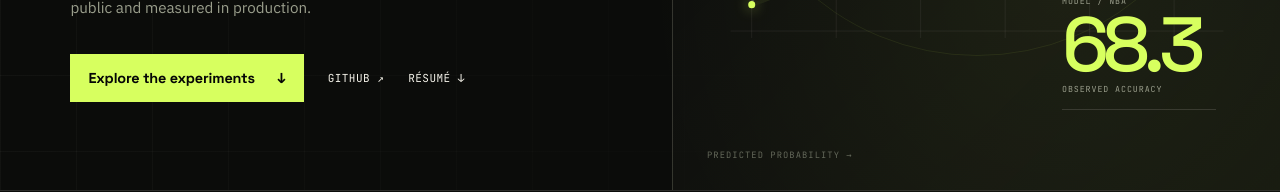
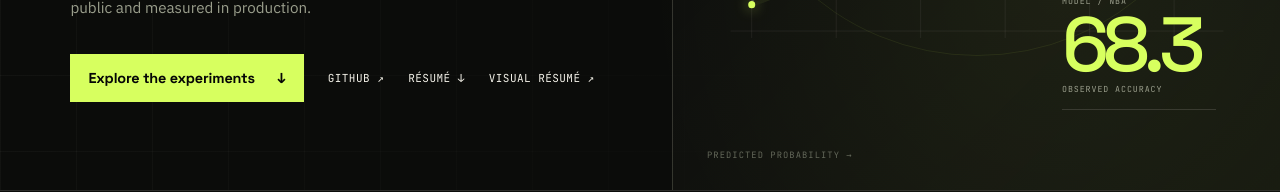
Before and after one commit to ianalloway/ian-web-forge, a React (Vite) app: page / in a window 1280 px wide. Shown: the part 609-801 px from the top of the page. Built offline with nearby package versions, Linux system fonts and the light colour scheme.

Commit message:
docs: add visual resume links beside resume actions (#237)
Co-authored-by: Ian Alloway <200005377+ianalloway@users.noreply.github.com>

```diff
--- a/src/pages/HireMe.tsx
+++ b/src/pages/HireMe.tsx
@@ -163,6 +163,11 @@ const HireMe = () => {
               <Button variant="outline" className="border-green-500/40 text-green-300 hover:bg-green-500/10 font-mono" asChild>
                 <a href="/Ian_Alloway_Resume_CV.pdf" download>
                   <Download className="mr-2" size={16} /> Download Resume
+                </a>
+              </Button>
+              <Button variant="outline" className="border-green-500/40 text-green-300 hover:bg-green-500/10 font-mono" asChild>
+                <a href="https://ian-alloway-visual-resume--ianalloway43.replit.app/" target="_blank" rel="noopener noreferrer">
+                  <ExternalLink className="mr-2" size={16} /> Visual résumé
                 </a>
               </Button>
               <Button variant="outline" className="border-green-500/40 text-green-300 hover:bg-green-500/10 font-mono" asChild>
@@ -371,6 +376,11 @@ const HireMe = () => {
                   </a>
                 </Button>
                 <Button variant="outline" className="border-green-500/40 text-green-300 hover:bg-green-500/10 font-mono" asChild>
+                  <a href="https://ian-alloway-visual-resume--ianalloway43.replit.app/" target="_blank" rel="noopener noreferrer">
+                    <ExternalLink className="mr-2" size={16} /> Visual résumé
+                  </a>
+                </Button>
+                <Button variant="outline" className="border-green-500/40 text-green-300 hover:bg-green-500/10 font-mono" asChild>
                   <a href="https://www.linkedin.com/in/ianit" target="_blank" rel="noopener noreferrer">
                     <Briefcase className="mr-2" size={16} /> LinkedIn
                   </a>
--- a/src/pages/Index.tsx
+++ b/src/pages/Index.tsx
@@ -338,6 +338,14 @@ export default function Index() {
               <a className="rd-text-action rd-mono" href="/Ian_Alloway_Resume_CV.pdf" download>
                 Résumé ↓
               </a>
+              <a
+                className="rd-text-action rd-mono"
+                href="https://ian-alloway-visual-resume--ianalloway43.replit.app/"
+                target="_blank"
+                rel="noopener noreferrer"
+              >
+                Visual résumé <Arrow />
+              </a>
             </div>
           </div>
           <HeroPlot />
```
